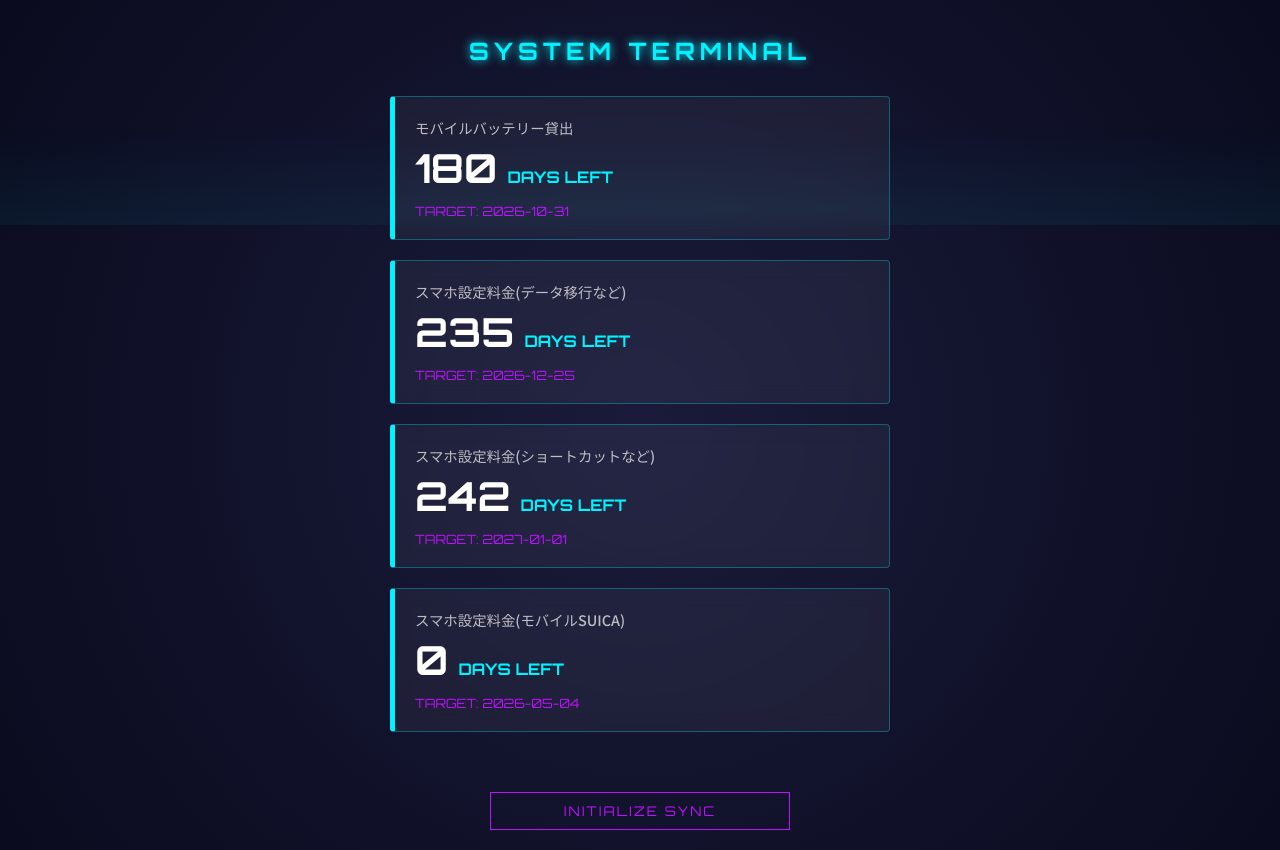
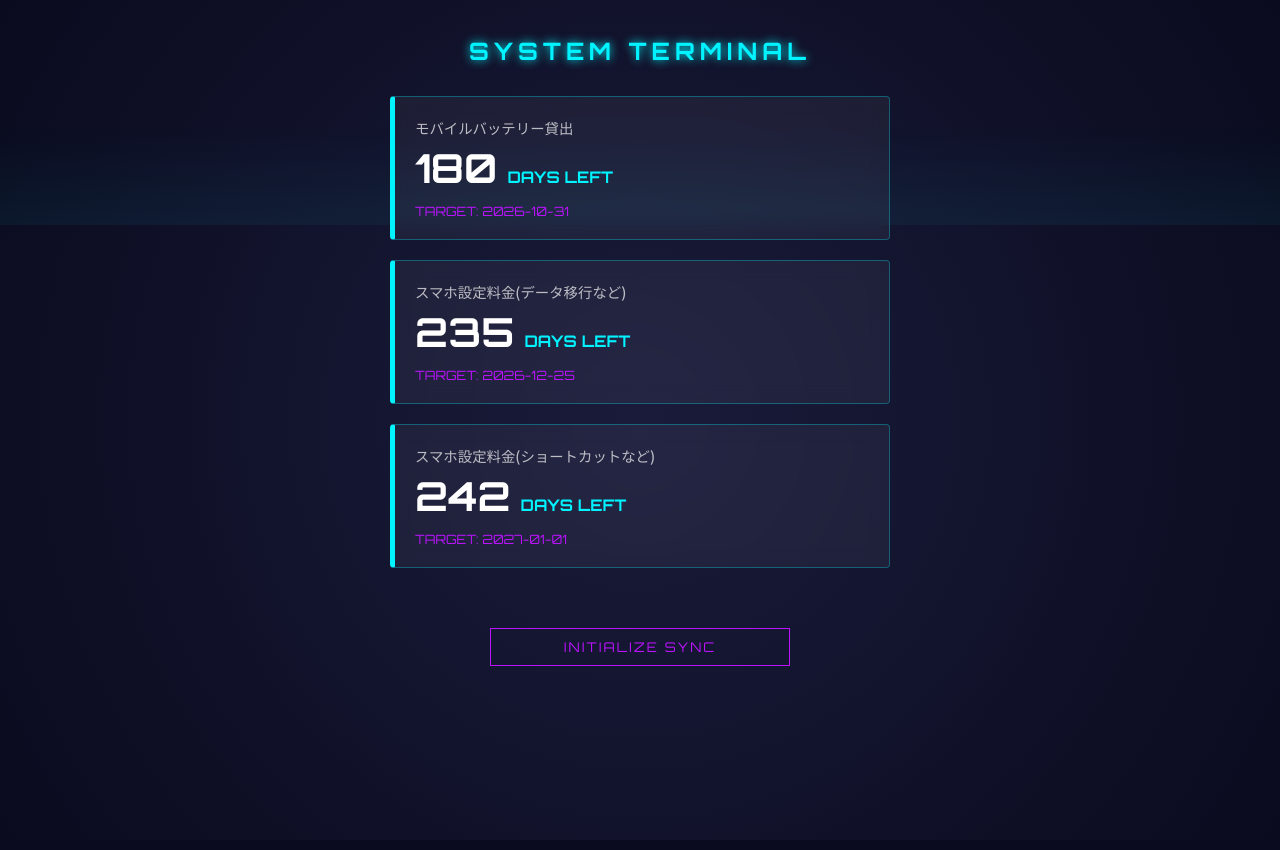
Before and after one commit to blueberry1004berryblue-art/invoice-notification, a website: page public/index.html in a window 1280 px wide. Drawn offline with Linux system fonts and the light colour scheme.

Commit message:
remove index.html(Suica削除)
Removed an invoice entry from the list in index.html.

```diff
--- a/public/index.html
+++ b/public/index.html
@@ -138,8 +138,7 @@
         const INVOICES = [
             { title: "モバイルバッテリー貸出", deadline: "2026-10-31" },
             { title: "スマホ設定料金(データ移行など)", deadline: "2026-12-25" },
-            { title: "スマホ設定料金(ショートカットなど)", deadline: "2027-01-01" },
-            { title: "スマホ設定料金(モバイルSuica)", deadline: "2026-05-04" }
+            { title: "スマホ設定料金(ショートカットなど)", deadline: "2027-01-01" }
         ];
 
         function updateUI() {
```
